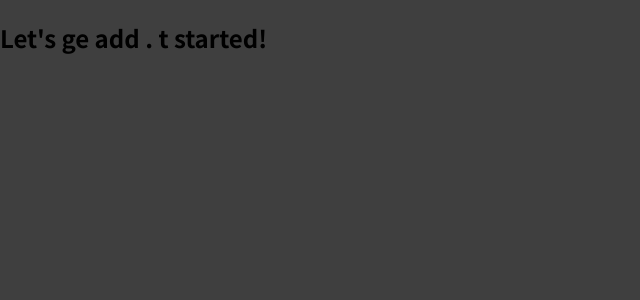
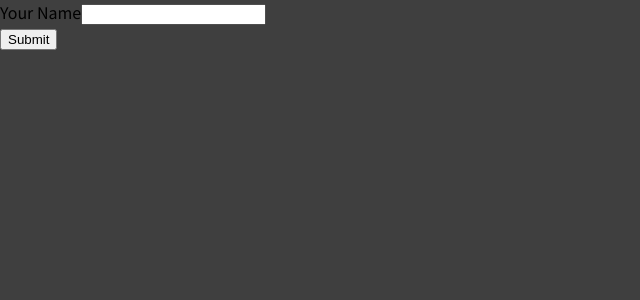
Before and after one commit to nirav00-cyber/forms, a React (Create React App) app: page / in a window 1280 px wide. Shown: the top 300 px of the page, without its empty margins (0-640 px from the left). Built offline with nearby package versions, Linux system fonts and the light colour scheme.

Commit message:
simpleInput Added

```diff
--- a/src/App.js
+++ b/src/App.js
@@ -1,8 +1,11 @@
+import SimpleInput from "./components/SimpleInput";
+
 function App() {
   return (
-    <div>
-      <h2>Let's ge add .
-        t started!</h2>
+    <div className="app">
+      <SimpleInput>
+
+      </SimpleInput>
     </div>
   );
 }
--- /dev/null
+++ b/src/components/SimpleInput.js
@@ -0,0 +1,37 @@
+import React,{useRef,useState} from 'react'
+
+function SimpleInput(props) {
+    const nameInputRef = useRef();
+    const [enteredName, setEnteredName] = useState('');
+    const nameInputChangeHandler = (event) =>
+    {
+        setEnteredName(event.target.value);
+    }
+    const formSubmissionHandler = event =>
+    {
+        event.preventDefault();
+        console.log(enteredName);
+
+        const enteredValue = nameInputRef.current.value;
+        console.log(enteredValue);
+    }
+    return (
+      <form onSubmit={formSubmissionHandler}>
+      <div className='form-control'>
+        <label htmlFor='name'>Your Name</label>
+        <input
+          ref={nameInputRef}
+          type='text'
+          id='name'
+          onChange={nameInputChangeHandler}
+          value={enteredName}
+        />
+      </div>
+      <div className='form-actions'>
+        <button>Submit</button>
+      </div>
+    </form>
+    )
+}
+
+export default SimpleInput
```
Also changed, not shown: src/components/BasicForm.js (added, +24 -0 lines), 1 other file (tests, documents, lock files or other folders).
